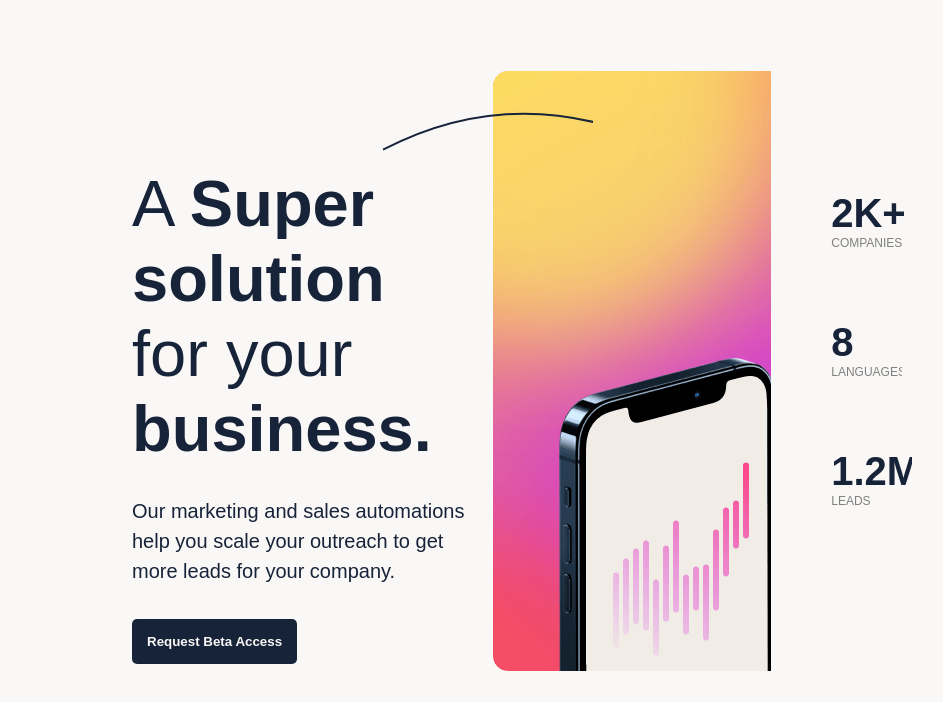
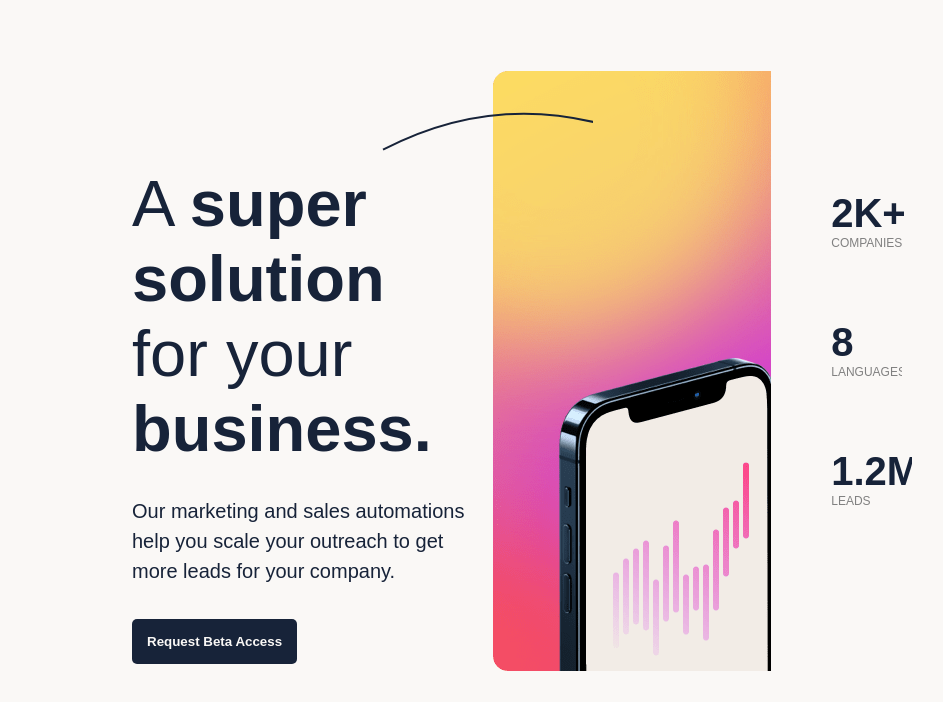
Before and after one commit to Eunice-K-Ewudzie/Suite-landing-page, a plain HTML site: page index.html in a window 1280 px wide. Shown: the part 98-800 px from the top of the page, without its empty margins (168-1111 px from the left). Drawn offline with Linux system fonts and the light colour scheme.

Commit message:
Update index.html

```diff
--- a/index.html
+++ b/index.html
@@ -33,7 +33,7 @@
     <div class="headingTextwithImg">
       <div class="headingText">
         <img src="assets/pattern-curved-line-1.svg" alt="">
-        <p>A <strong>Super solution</strong><br> for your <strong>business.</strong></p>
+        <p>A <strong>super solution</strong><br> for your <strong>business.</strong></p>
 
         <p class="description">
           Our marketing and sales automations<br> help you scale your outreach to get<br> more leads for your company.
```
